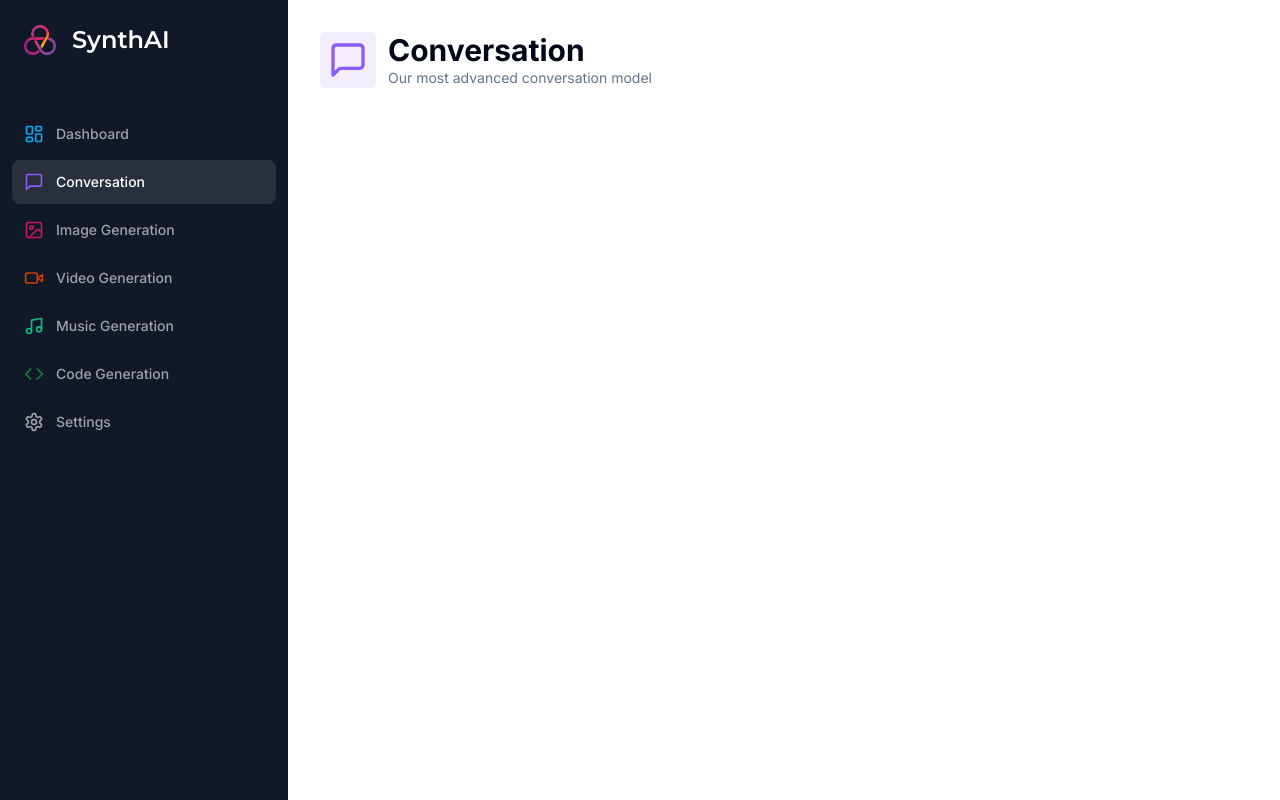
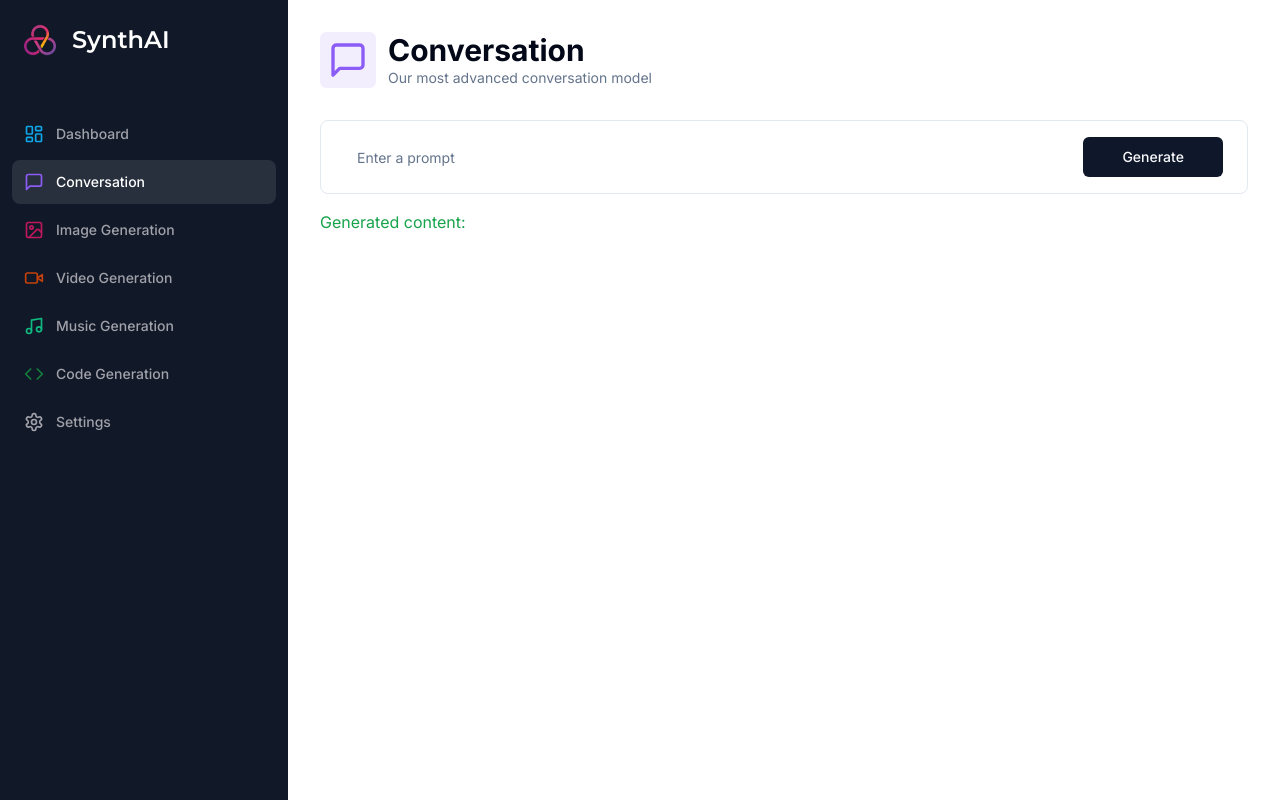
Before and after one commit to Shobhnik13/SynthAI, a Next.js app: page /conversation in a window 1280 px wide. Built offline with nearby package versions, Linux system fonts and the light colour scheme.

Commit message:
conversation ui done

```diff
--- a/app/(dashboard)/(routes)/conversation/page.tsx
+++ b/app/(dashboard)/(routes)/conversation/page.tsx
@@ -1,10 +1,13 @@
 'use client'
 import { MessageSquare } from "lucide-react"
+import { Form, FormControl, FormField, FormItem, FormLabel } from "../../../../components/ui/form"
 import Heading from "../../../../components/heading"
 import { useForm } from 'react-hook-form'
 import * as z from "zod"
 import { formSchema } from "./conversation"
 import { zodResolver } from "@hookform/resolvers/zod"
+import { Input } from "../../../../components/ui/input"
+import { Button } from "../../../../components/ui/button"
 const ConversationPage = () => {
 
   const form = useForm<z.infer<typeof formSchema>>({
@@ -30,8 +33,27 @@ const ConversationPage = () => {
 
         {/* form  */}
 
+        {/* main div ->form + message content */}
         <div className="px-4 lg:px-8">
-
+          {/* form div  */}
+          <div>
+            <Form {...form}>
+              <form onSubmit={form.handleSubmit(onSubmit)} className="rounded-lg border w-full p-4 px-3 md:px-6 focus-within:shadow-sm grid grid-cols-12 gap-2">
+                <FormField
+                control={form.control}
+                name="prompt"
+                render={({ field }) => (
+                  <FormItem className="col-span-12 lg:col-span-10">
+                        <FormControl >
+                          <Input placeholder="Enter a prompt" disabled={isLoading} className="border-0 outline-none focus-visible:ring-0 focus-visible:ring-transparent" {...field} />
+                        </FormControl>
+                  </FormItem>
+                )}/>
+                <Button type="submit" className="col-span-12 md:col-span-2 w-full" disabled={isLoading}>{isLoading?'Generating...':'Generate'}</Button>
+              </form>
+            </Form>
+          </div>
+          <div className="space-y-4 mt-4 text-green-600">Generated content:</div>
         </div>
     </div>
   )
--- /dev/null
+++ b/components/ui/input.tsx
@@ -0,0 +1,24 @@
+import * as React from "react"
+import { cn } from "../../lib/utils"
+
+export interface InputProps
+  extends React.InputHTMLAttributes<HTMLInputElement> {}
+
+const Input = React.forwardRef<HTMLInputElement, InputProps>(
+  ({ className, type, ...props }, ref) => {
+    return (
+      <input
+        type={type}
+        className={cn(
+          "flex h-10 w-full rounded-md border border-input bg-background px-3 py-2 text-sm ring-offset-background file:border-0 file:bg-transparent file:text-sm file:font-medium placeholder:text-muted-foreground focus-visible:outline-none focus-visible:ring-2 focus-visible:ring-ring focus-visible:ring-offset-2 disabled:cursor-not-allowed disabled:opacity-50",
+          className
+        )}
+        ref={ref}
+        {...props}
+      />
+    )
+  }
+)
+Input.displayName = "Input"
+
+export { Input }
```
